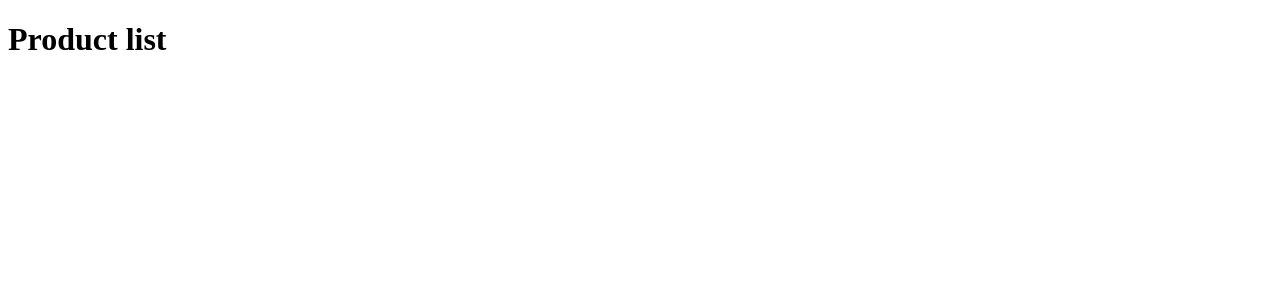
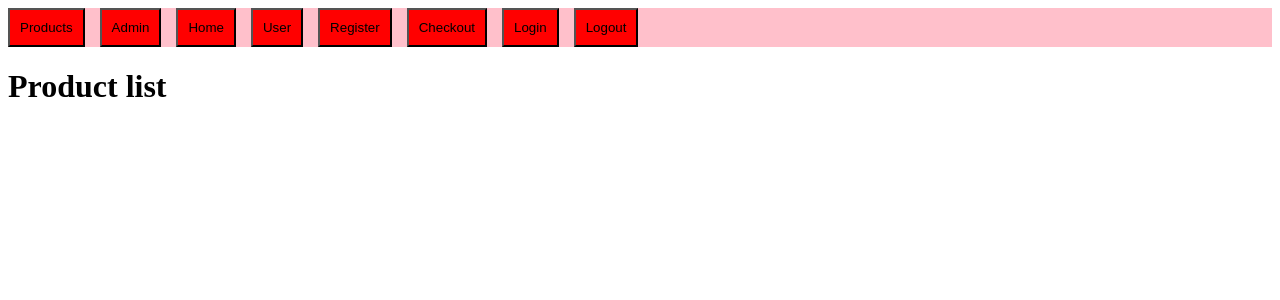
Before and after one commit to Zebban90a/group-e-commerce, a React (Create React App) app in the folder client/: page /products in a window 1280 px wide. Shown: the top 300 px of the page. Built offline with nearby package versions, Linux system fonts and the light colour scheme.

Commit message:
navbar component

```diff
--- a/client/src/App.js
+++ b/client/src/App.js
@@ -1,36 +1,41 @@
-import React from 'react';
-import { Route, Switch } from 'react-router-dom';
-import HomePage from './pages/HomePage';
-import CheckoutPage from './pages/CheckoutPage';
-import UserPage from './pages/UserPage';
-import LoginPage from './pages/LoginPage';
-import RegisterPage from './pages/RegisterPage';
-import ProductListPage from './pages/ProductListPage';
-import ProductDetailPage from './pages/ProductDetailPage';
-import AdminOrdersPage from './pages/AdminOrdersPage';
-import AdminProductsPage from './pages/AdminProductsPage';
-import AdminPage from './pages/AdminPage';
-import AdminProductEditPage from './pages/AdminProductEditPage';
+import React from "react";
+import { Route, Switch } from "react-router-dom";
+import HomePage from "./pages/HomePage";
+import CheckoutPage from "./pages/CheckoutPage";
+import UserPage from "./pages/UserPage";
+import LoginPage from "./pages/LoginPage";
+import RegisterPage from "./pages/RegisterPage";
+import ProductListPage from "./pages/ProductListPage";
+import ProductDetailPage from "./pages/ProductDetailPage";
+import AdminOrdersPage from "./pages/AdminOrdersPage";
+import AdminProductsPage from "./pages/AdminProductsPage";
+import AdminPage from "./pages/AdminPage";
+import AdminProductEditPage from "./pages/AdminProductEditPage";
+import NavBar from "./components/NavBar";
 
 export default function App() {
   return (
     <div>
+      <NavBar />
+      {/* <a href="http://localhost:5000/logout">
+        <button>Logout mathafacka</button>
+      </a> */}
       <Switch>
-        <Route path='/products/:id' component={ProductDetailPage} />
-        <Route path='/products' component={ProductListPage} />
+        <Route path="/products/:id" component={ProductDetailPage} />
+        <Route path="/products" component={ProductListPage} />
 
-        <Route path='/checkout' component={CheckoutPage} />
-        <Route path='/register' component={RegisterPage} />
-        <Route path='/login' component={LoginPage} />
-        <Route path='/user' component={UserPage} />
+        <Route path="/checkout" component={CheckoutPage} />
+        <Route path="/register" component={RegisterPage} />
+        <Route path="/login" component={LoginPage} />
+        <Route path="/user" component={UserPage} />
 
         {/* todo general 404 page for nonadmins (and non logged in) */}
-        <Route path='/admin/orders' component={AdminOrdersPage} />
-        <Route path='/admin/products' component={AdminProductsPage} />
-        <Route path='/admin/products/:id' component={AdminProductEditPage} />
-        <Route path='/admin' component={AdminPage} />
+        <Route path="/admin/orders" component={AdminOrdersPage} />
+        <Route path="/admin/products" component={AdminProductsPage} />
+        <Route path="/admin/products/:id" component={AdminProductEditPage} />
+        <Route path="/admin" component={AdminPage} />
 
-        <Route path='/' component={HomePage} />
+        <Route path="/" component={HomePage} />
       </Switch>
     </div>
   );
--- a/client/src/components/NavBar.jsx
+++ b/client/src/components/NavBar.jsx
@@ -1,9 +1,59 @@
 import React from 'react';
+import { Link } from "react-router-dom";
+import styled from 'styled-components';
 
 export default function NavBar() {
+  const linkArray = [{
+    "path" : "/products",
+    "name" : "Products"},{
+    "path" : "/admin",
+    "name": "Admin"
+    },
+    {
+      "path" : "/",
+      "name" : "Home"},{
+      "path" : "/user",
+      "name": "User"
+      },
+      {
+        "path" : "/register",
+        "name" : "Register"},{
+        "path" : "/checkout",
+        "name": "Checkout"
+        },
+        {
+          "path" : "/login",
+          "name" : "Login"},{
+          "path" : "/logout",
+          "name": "Logout"
+          }
+  ]
+
+  const StyledNav = styled.nav`
+  background: pink;
+  `
+  const StyledButton = styled.button`
+  background: red;
+  padding: 10px;
+  margin-right: 15px;
+  &:hover{
+   background: blue;
+  }
+  `
   return (
-    <div>
-      <h1>Hej</h1>
-    </div>
+    <StyledNav>
+      {linkArray.map(link =>{
+        return (
+          <Link to={link.path}>
+              <StyledButton>
+                <span type="button" className="nav-link ml-2">
+                  {link.name}
+                </span>
+              </StyledButton>
+              </Link>
+        )}
+      )}
+
+    </StyledNav>
   );
 }
```
Also changed, not shown: 1 other file (tests, documents, lock files or other folders).
